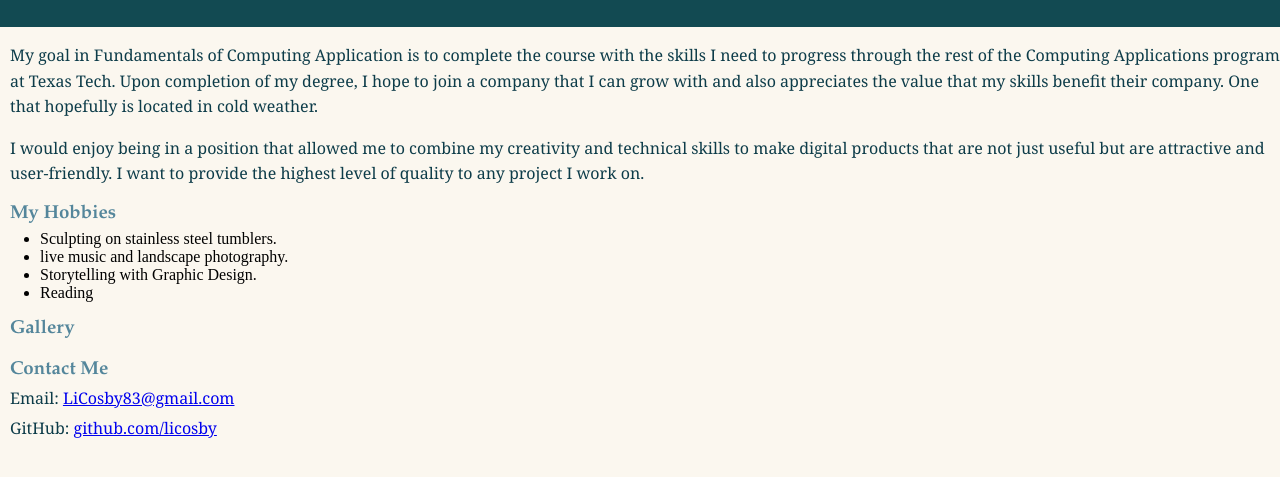
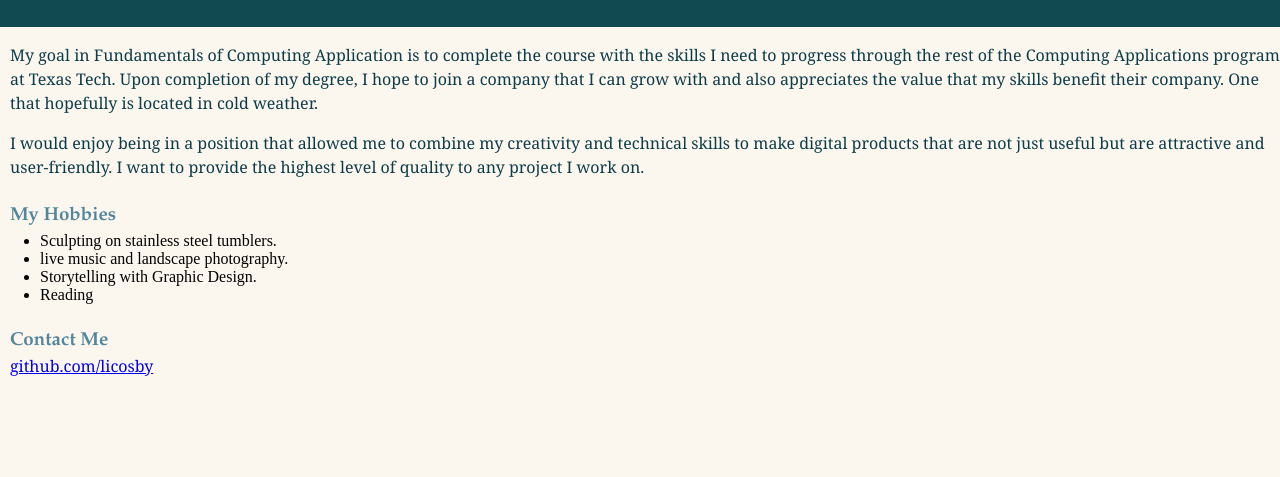
Before and after one commit to licosby/licosby.github.io, a plain HTML site: page index.html in a window 1280 px wide. Shown: the part 93-570 px from the top of the page. Drawn offline with Linux system fonts and the light colour scheme.

Commit message:
removed email_tweaked spacing
I removed my email address. moved the "my hobbies" section further down from the paragraph. Moved "Contact me" down to even out the spacing between sections.

```diff
--- a/index.html
+++ b/index.html
@@ -13,8 +13,6 @@
         <h3 class="color-white">I'm working towards my Bachelor's of Science in Computing Applications and Human Centered AI.</h3>
     </div>
 </header>
-
-
     <p> My goal in Fundamentals of Computing Application is to complete the course with the skills I need to progress through
         the rest of the Computing Applications program at Texas Tech. Upon completion of my degree, I hope to join a company
         that I can grow with and also appreciates the value that my skills benefit their company. One that hopefully is located
@@ -33,16 +31,10 @@
     </ul>
     </section>
 
-    <section id="gallery">
-        <h3 class="gallery">Gallery</h3>
-    </section>
-
     <section id="contact">
         <h3 class="contact">Contact Me</h3>
-        <p class="email">Email: <a href="mailto:licosby83@gmail.com">LiCosby83@gmail.com</a></p>
-        <p class="github">GitHub: <a href="https://github.com/licosby">github.com/licosby</a></p>
+        <p class="github"> <a href="https://github.com/licosby">github.com/licosby</a></p>
     </section>
-
 
 </body>
 </html>
--- a/style.css
+++ b/style.css
@@ -37,36 +37,29 @@ h3 {
 
 p {
     margin-left: 10px;
-    margin-bottom: 0;
+    margin-bottom: 5px;
     color: #0d3c49;
     font-family: "Georgia", serif;
-    line-height: 1.6;
+    line-height: 1.5;
 }
 
 .hobbies {
     color: #54869B;
     margin-left: 10px;
     margin-bottom: 0px;
+    padding-top: 10px;
 }
-
 ul {
     margin-top: 5px;
-}
-
-.gallery {
-    color: #54869B;
-    margin-left: 10px;
+    padding-bottom: 10px
 }
 
 .contact {
     color: #54869B;
-    margin-bottom: 5px;
+    margin-bottom: 0px;
     margin-left: 10px;
 }
-.email {
-    margin-top: 5px;
-    margin-bottom: 5px;
+
+.github {
+    margin-top: 2px;
 }
-.github {
-    margin-top: 5px;
-}
```
